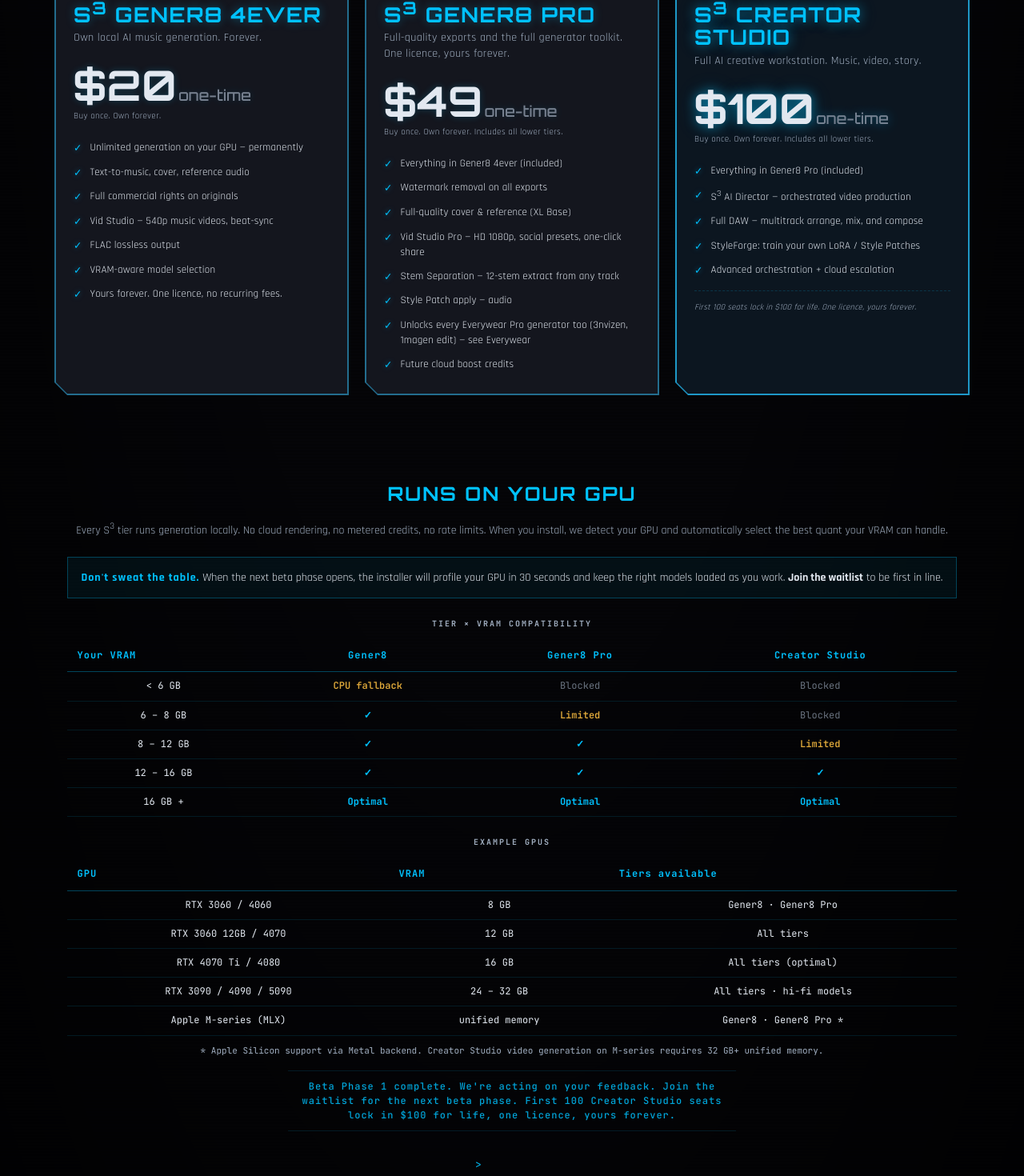
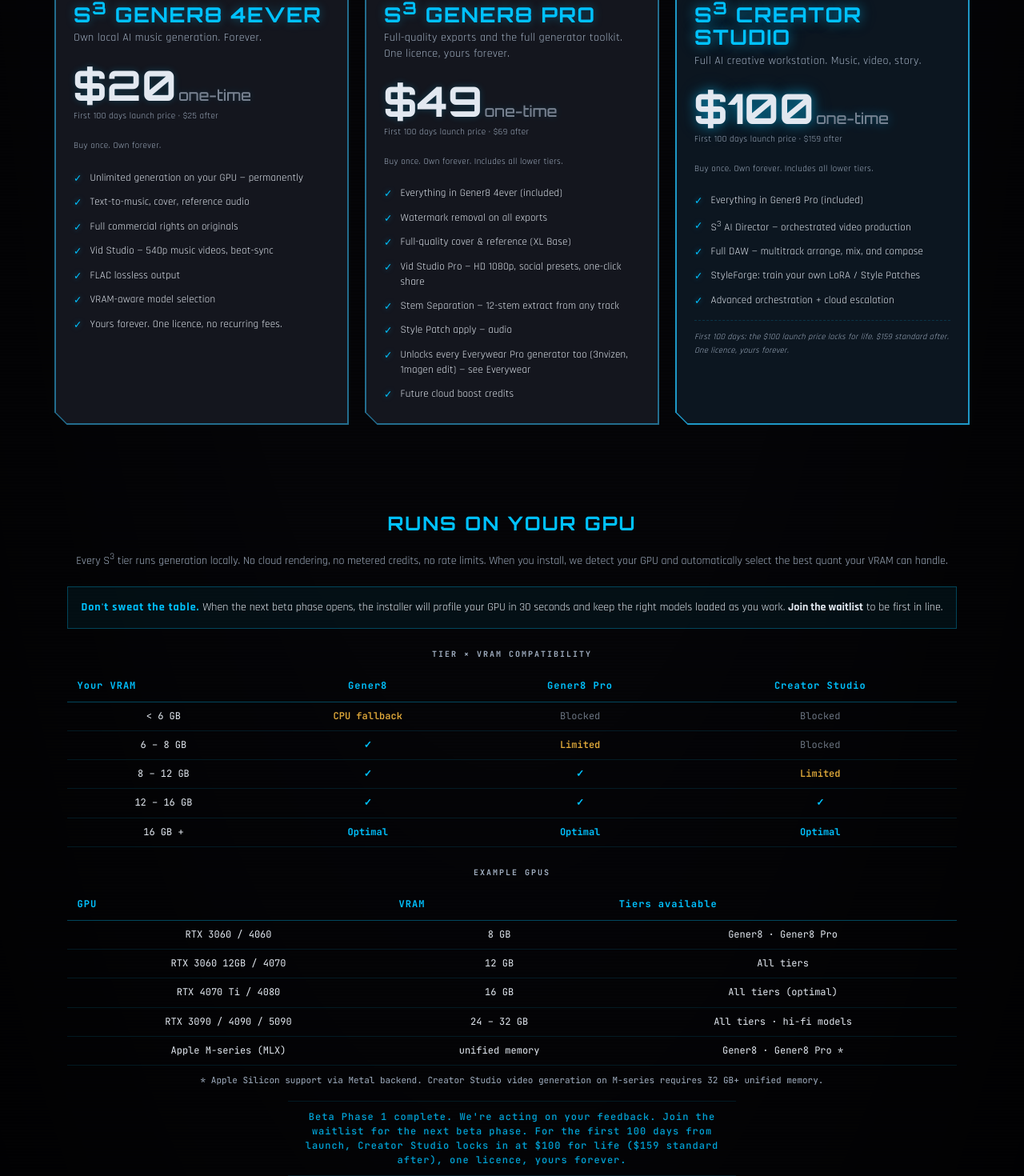
Before and after one commit to BAIS1C/StrandsNation, a Next.js app: page /s3 in a window 1280 px wide. Shown: the part 2591-4061 px from the top of the page at 80% size. Built offline with nearby package versions, Linux system fonts and the light colour scheme.

Commit message:
Update page.tsx

```diff
--- a/src/app/s3/page.tsx
+++ b/src/app/s3/page.tsx
@@ -44,9 +44,10 @@
 /* ── Pricing tiers (2026-06-21 rewrite: all one-off LIFETIME LICENCES)
    All generation runs on the user's GPU. No per-track tax, no token meters.
    EveryWear platform is free. No subscriptions anywhere: every paid tier is
-   a one-off lifetime licence. Gener8 4ever $20, Gener8 Pro $49, Creator
-   Studio $100 (first 100 seats). Beta discount = lifetime licence; lock the
-   price for life. Upgrade any time by paying only the difference, never
+   a one-off lifetime licence. Discount (first 100 DAYS from launch): Gener8
+   4ever $20, Gener8 Pro $49, Creator Studio $100. Standard after: $25 / $69 /
+   $159. Buy during the discount and lock that price for life. Upgrade any time
+   by paying only the difference, never
    re-buying what you already own. Steam-aligned, ownership-first psychology. */
 // EDIT NOTE 2026-06-23 (tier delineation): Pro = generators (3nvizen, Vid Studio Pro, 1magen edit/upscale, stem, Style Patch apply); Creator = orchestrators (AI Director, DAW, StyleForge train) and includes everything in Pro. Canon: amended F14 2026-06-23.
 const TIERS = [
@@ -56,6 +57,7 @@
     tagline: 'Own local AI music generation. Forever.',
     price: '$20',
     priceUnit: 'one-time',
+    standard: '$25',
     flagship: false,
     features: [
       'Unlimited generation on your GPU — permanently',
@@ -73,6 +75,7 @@
     tagline: 'Full-quality exports and the full generator toolkit. One licence, yours forever.',
     price: '$49',
     priceUnit: 'one-time',
+    standard: '$69',
     flagship: false,
     features: [
       'Everything in Gener8 4ever (included)',
@@ -91,9 +94,10 @@
     tagline: 'Full AI creative workstation. Music, video, story.',
     price: '$100',
     priceUnit: 'one-time',
+    standard: '$159',
     flagship: true,
     badge: 'FOUNDING · LOCKED',
-    foundingNote: 'First 100 seats lock in $100 for life. One licence, yours forever.',
+    foundingNote: 'First 100 days: the $100 launch price locks for life. $159 standard after. One licence, yours forever.',
     features: [
       'Everything in Gener8 Pro (included)',
       <>S<sup>3</sup> AI Director — orchestrated video production</>,
@@ -123,6 +127,7 @@
           <div className={styles.tierPrice}>
             {t.price}<span className={styles.priceUnit}>{t.priceUnit}</span>
           </div>
+          <div className={styles.tierSub}>First 100 days launch price · {t.standard} after</div>
           <div className={styles.tierSub}>
             {i === 0 ? 'Buy once. Own forever.' : 'Buy once. Own forever. Includes all lower tiers.'}
           </div>
@@ -200,6 +205,7 @@
             <div className={styles.tierPrice}>
               {t.price}<span className={styles.priceUnit}>{t.priceUnit}</span>
             </div>
+            <div className={styles.tierSub}>First 100 days launch price · {t.standard} after</div>
             <div className={styles.tierSub}>
               {i === 0 ? 'Buy once. Own forever.' : 'Buy once. Own forever. Includes all lower tiers.'}
             </div>
@@ -594,7 +600,7 @@
         <GpuMatrix />
 
         <p className={styles.promoLine}>
-          Beta Phase 1 complete. We're acting on your feedback. Join the waitlist for the next beta phase. First 100 Creator Studio seats lock in $100 for life, one licence, yours forever.
+          Beta Phase 1 complete. We're acting on your feedback. Join the waitlist for the next beta phase. For the first 100 days from launch, Creator Studio locks in at $100 for life ($159 standard after), one licence, yours forever.
         </p>
 
         <p className={styles.cursor}>
```
